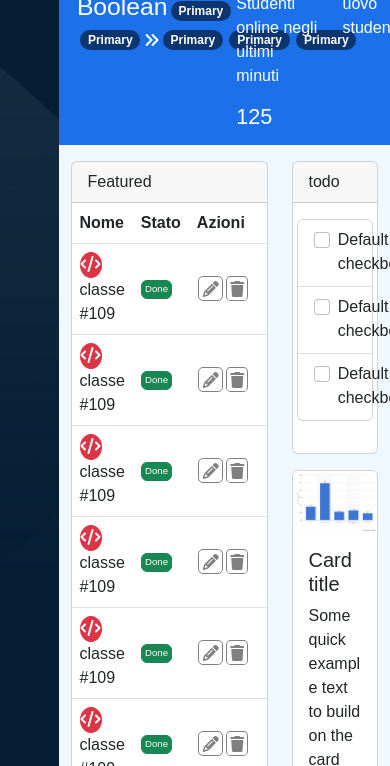
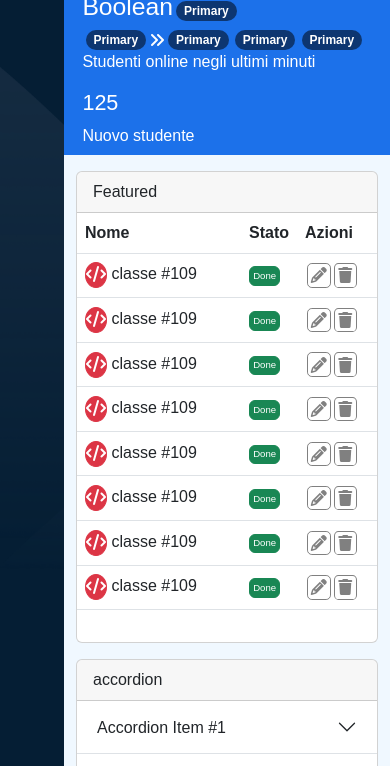
Before and after one commit to MarcoPercolla/html-css-bootstrap-dashboard, a plain HTML site: page index.html in a window 390 px wide. Shown: the part 78-844 px from the top of the page. Drawn offline with nearby package versions, Linux system fonts and the light colour scheme.

Commit message:
aggiunge 1° Versione responsive

```diff
--- a/css/style.css
+++ b/css/style.css
@@ -25,7 +25,7 @@ body{
 }
 
 .logo{
-    width: 100%;
+
     max-height: 3rem;
 }
 
@@ -33,6 +33,7 @@ body{
     /* margin-top: 4rem; */
     height: calc(100vh - 4rem);
     width: 15%;
+    min-width: 4rem;
     background-color: #051E34;
     background-image: url(../img/sidebar-bg.png);
     background-size: cover;
--- a/index.html
+++ b/index.html
@@ -66,7 +66,7 @@
         <section class="browser overflow-auto">
             <div class="container-fluid">
                 <div class="row browser_top">
-                    <div class="col-6">
+                    <div class="col-12 col-md-6">
                         <div class="d-flex align-items-center">
                             <h2>Boolean</h2>
                             <span class="badge rounded-pill blu_button">Primary</span>
@@ -81,21 +81,20 @@
                         </div>
 
                     </div>
-                    <div class="col-4">
+                    <div class="col-12 col-md-4">
                         <p>Studenti online negli ultimi minuti</p>
                         <h4>125</h4>
                     </div>
-                    <div class="col-2">
-                        uovo studente
+                    <div class="col-12 col-md-2">
+                        Nuovo studente
                     </div>
                 </div>
 
+
+
                 <div class="row browser_main">
 
-
-                    <div class="col-8">
-
-
+                    <div class="col-12 col-md-8">
 
                         <div class="card w-100 carta" >
                             <div class="card-header">
@@ -170,35 +169,18 @@
                                         <td><i class="fa-solid fa-pencil iconazioni"></i><i class="fa-solid fa-trash iconazioni"></i></td>
                                     </tr>
 
-
-
-
-
-
                                 </tbody>
-
 
                             </table>
 
+                        </div>
 
-
-
-
-
-
-
-
-
-
-
-
-                        </div>
                         <div class="card w-100 carta">
                             <div class="card-header">
                                 accordion
                             </div>
                             <!--  -->
-                            <div class="accordion" id="accordionExample">
+                            <div class="accordion accordion-flush" id="accordionExample">
                                 <div class="accordion-item">
                                     <h2 class="accordion-header">
                                         <button class="accordion-button collapsed noborder" type="button"
@@ -271,7 +253,7 @@
                     </div>
 
 
-                    <div class="col-4">
+                    <div class="col-12 col-md-4">
 
                         <div class="card w-100 carta" >
                             <div class="card-header">
```
